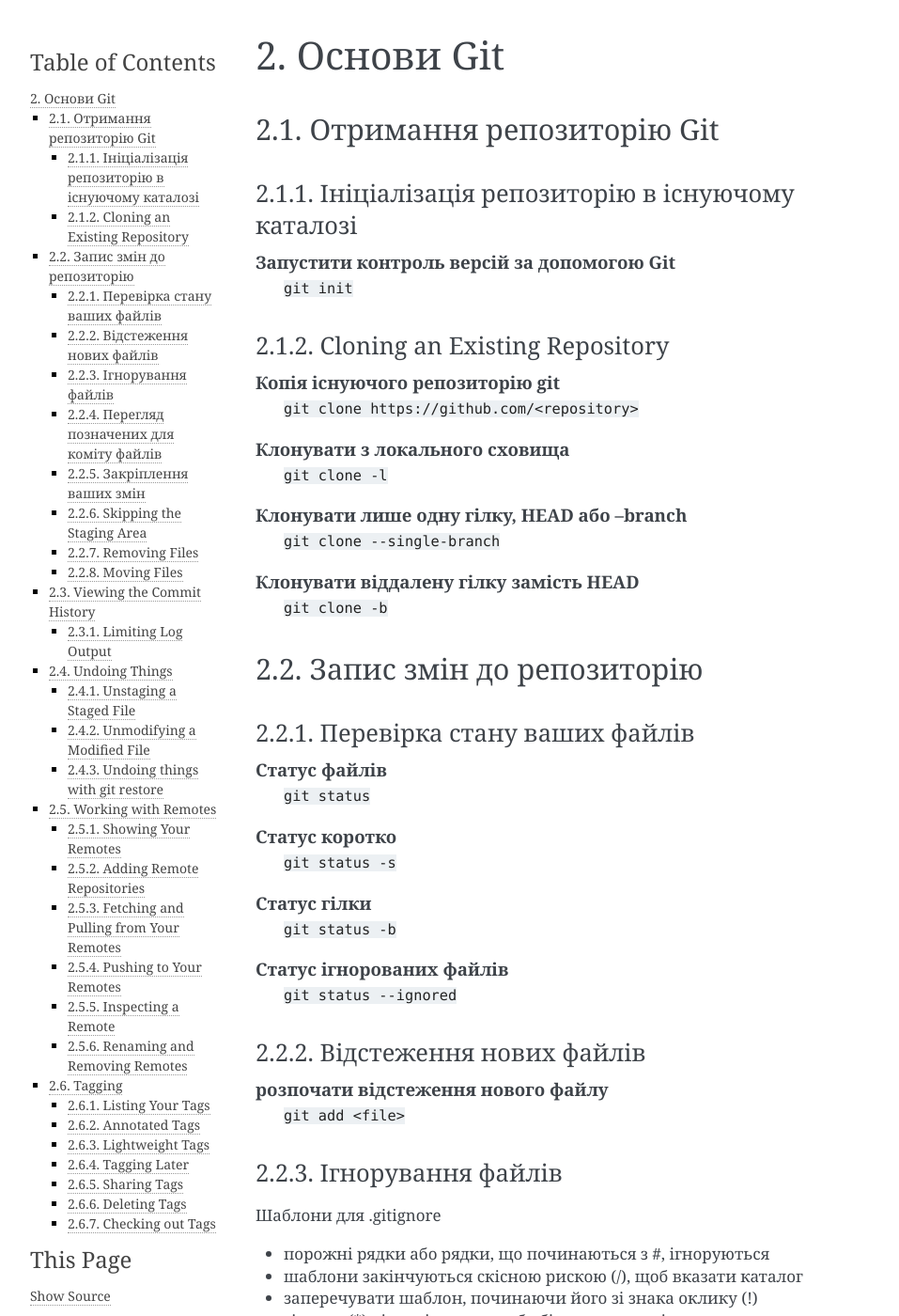
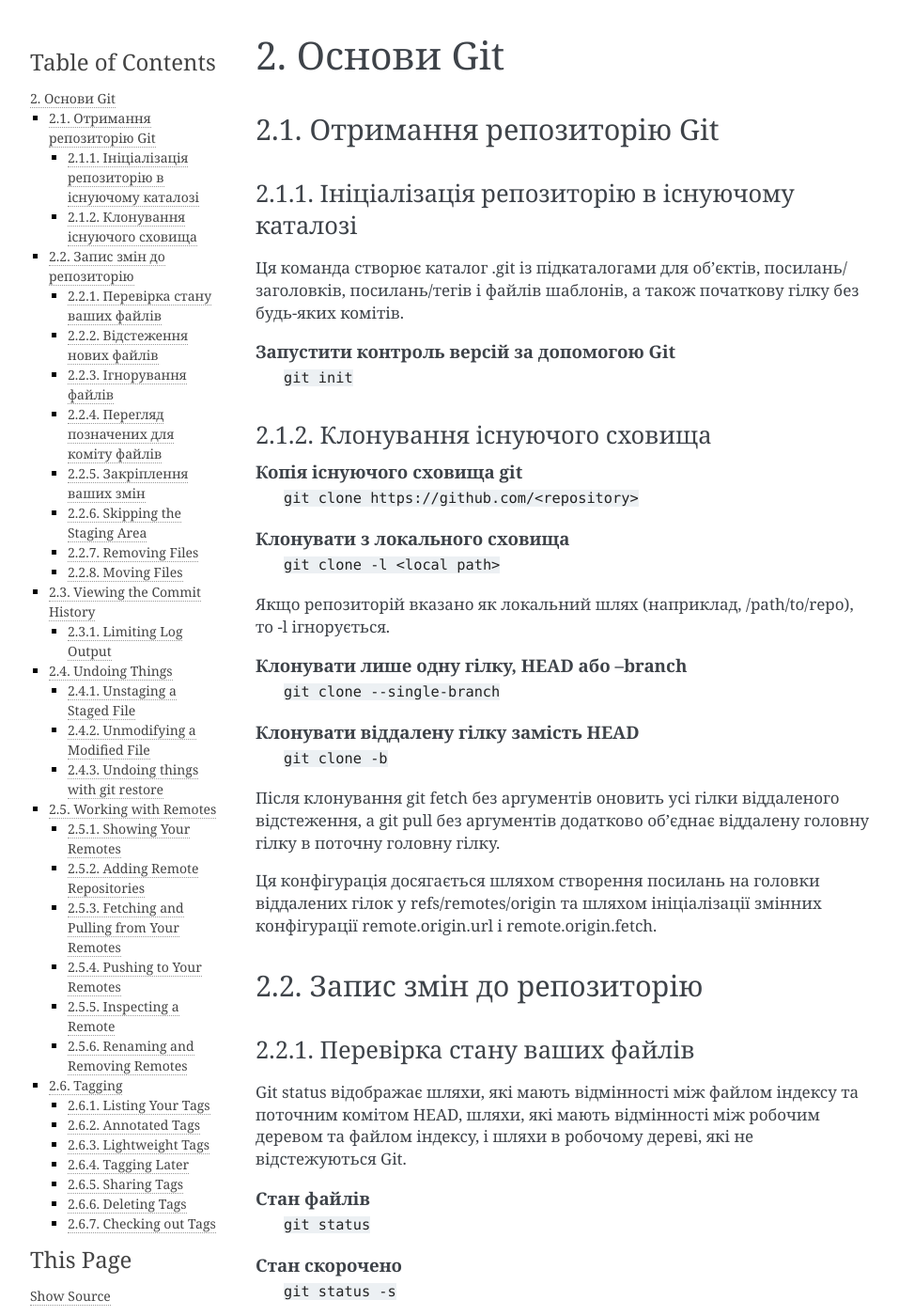
Before and after one commit to lsv62/Git, a Sphinx documentation site: the page built from source/2-git-basics.rst, in a window 1280 px wide and 1400 px high. Shown: the whole window at 94% size, without its empty margins (148-1105 px from the left). Built offline with Sphinx 7.4.7, drawn with Linux system fonts in a browser that asks for light colours; some of the changed text lies outside the part shown.

```diff
--- a/source/2-git-basics.rst
+++ b/source/2-git-basics.rst
@@ -7,21 +7,29 @@
 Ініціалізація репозиторію в існуючому каталозі
 ~~~~~~~~~~~~~~~~~~~~~~~~~~~~~~~~~~~~~~~~~~~~~~~~~~
 
+Ця команда створює каталог .git із підкаталогами для об’єктів, посилань/заголовків,
+посилань/тегів і файлів шаблонів, а також початкову гілку без будь-яких комітів.
+
 .. glossary::
 
     Запустити контроль версій за допомогою Git
         ``git init``
 
-Cloning an Existing Repository
+Клонування існуючого сховища
 ~~~~~~~~~~~~~~~~~~~~~~~~~~~~~~
 
 .. glossary::
 
-    Копія існуючого репозиторію git
+    Копія існуючого сховища git
         ``git clone https://github.com/<repository>``
 
     Клонувати з локального сховища
-        ``git clone -l``
+        ``git clone -l <local path>``
+
+Якщо репозиторій вказано як локальний шлях (наприклад, /path/to/repo),
+то -l ігнорується.
+
+.. glossary::
 
     Клонувати лише одну гілку, HEAD або --branch
         ``git clone --single-branch``
@@ -29,28 +37,53 @@ Cloning an Existing Repository
     Клонувати віддалену гілку замість HEAD
         ``git clone -b``
 
+Після клонування git fetch без аргументів оновить усі гілки віддаленого відстеження,
+а git pull без аргументів додатково об’єднає віддалену головну гілку в поточну головну гілку.
+
+Ця конфігурація досягається шляхом створення посилань на головки віддалених гілок у
+refs/remotes/origin та шляхом ініціалізації змінних конфігурації remote.origin.url і
+remote.origin.fetch.
+
 Запис змін до репозиторію
 -----------------------------------
 
 Перевірка стану ваших файлів
 ~~~~~~~~~~~~~~~~~~~~~~~~~~~~~~~~~
 
+Git status відображає шляхи, які мають відмінності між файлом індексу та поточним комітом HEAD,
+шляхи, які мають відмінності між робочим деревом та файлом індексу, і шляхи в робочому дереві,
+які не відстежуються Git.
+
 .. glossary::
 
-    Статус файлів
+    Стан файлів
         ``git status``
 
-    Статус коротко
+    Стан скорочено
         ``git status -s``
 
-    Статус гілки
+    Стан гілки
         ``git status -b``
 
-    Статус ігнорованих файлів
+    Стан ігнорованих файлів
         ``git status --ignored``
+
+    Стан в скороченому форматі
+        ``XY PATH`` де ``X`` - стан індексу, ``Y`` - стан робочого директорія
+
+    Стан індексу
+        * M оновлено в індексі
+        * T тип змінено в індексі
+        * А додано до індексу
+        * D видалено з індексу
+        * R перейменовано в індексі
+        * C скопійовано в індекс
 
 Відстеження нових файлів
 ~~~~~~~~~~~~~~~~~~~~~~~~~
+
+«Індекс» містить знімок вмісту робочого дерева, і саме цей знімок береться як вміст
+наступного коміту.
 
 .. glossary::
 
@@ -75,8 +108,20 @@ Cloning an Existing Repository
 
 .. glossary::
 
-    змінені, але не помічені для коміту файли
+    Зміни між робочим деревом та індексом
         ``git diff``
+
+    Зміни між індексом і останнім комітом
+        ``git diff --cached``
+
+    Зміни між робочим деревом та останнім комітом
+        ``git diff HEAD``
+
+    Зміни в робочому дереві після вирішення текстових конфліктів
+        ``git diff AUTO_MERGE``
+
+    Зміни між topic та master гілками
+        ``git diff topic master``
 
 Закріплення ваших змін
 ~~~~~~~~~~~~~~~~~~~~~~~
```
Also changed, not shown: source/1-getting-started.rst (+20 -14 lines).
